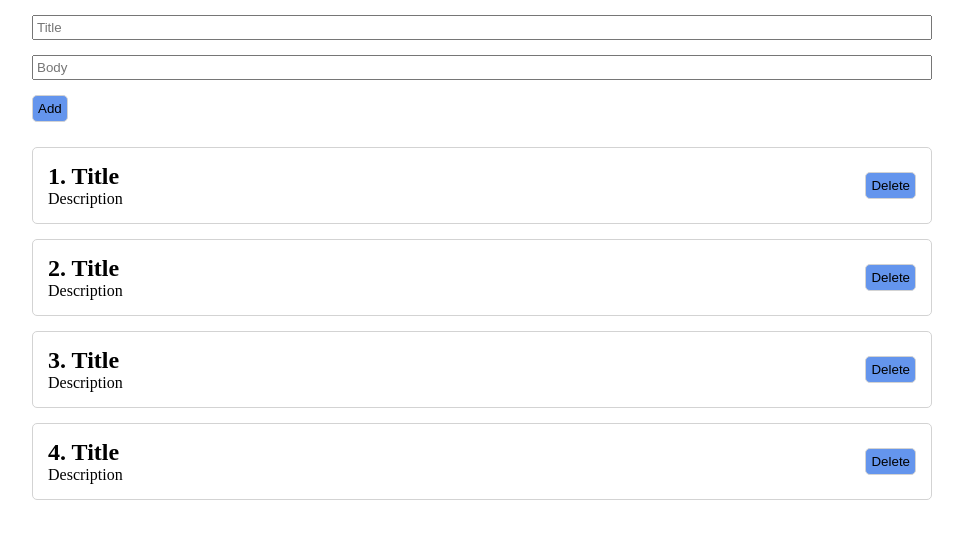
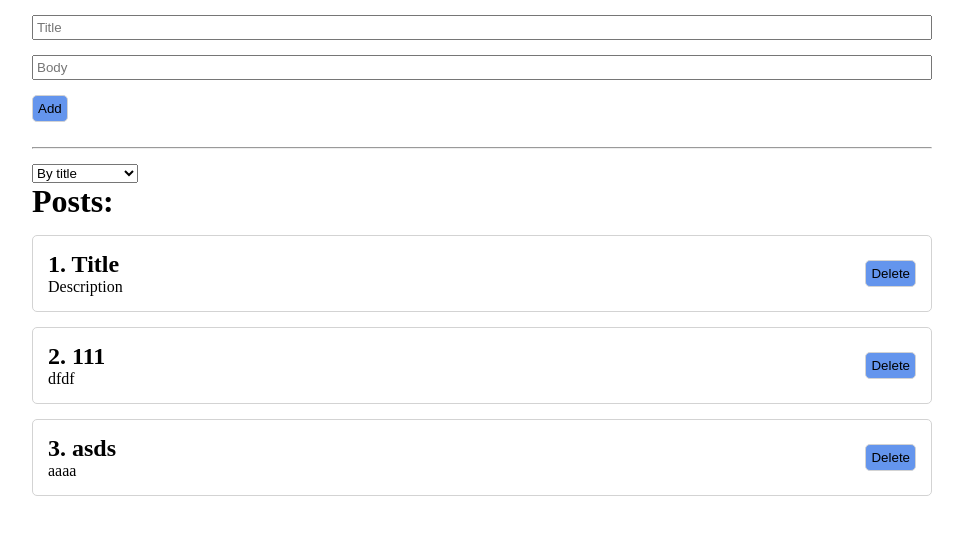
Before and after one commit to autoex/ulbi_react_course, a React (Create React App) app: page / in a window 1280 px wide. Shown: the top 538 px of the page, without its empty margins (158-1121 px from the left). Built offline with nearby package versions, Linux system fonts and the light colour scheme.

Commit message:
sort realization

```diff
--- a/src/App.js
+++ b/src/App.js
@@ -2,15 +2,17 @@ import React, {useState} from 'react';
 import './styles/App.css'
 import Posts from "./components/Posts";
 import Form from "./components/Form";
+import Select from "./UI/select/Select";
 
 
 const App = () => {
     const [posts, setPosts] = useState([
         {id: 1, title: 'Title', description: 'Description'},
-        {id: 2, title: 'Title', description: 'Description'},
-        {id: 3, title: 'Title', description: 'Description'},
-        {id: 4, title: 'Title', description: 'Description'},
+        {id: 1, title: '111', description: 'dfdf'},
+        {id: 1, title: 'asds', description: 'aaaa'},
+
     ]);
+    const [selectedSort, setSelectedSort] = useState('');
 
     const createPost =(post)=> {
         setPosts([...posts, post])
@@ -21,10 +23,19 @@ const App = () => {
 
 
     };
+    const sortPosts =(sort)=> {
+        setSelectedSort(sort);
+        setPosts([...posts.sort((a, b)=> a[sort].localeCompare(b[sort]))])
+        console.log(sort);
+    }
     return (
         <div className='app'>
             <Form createPost={createPost} />
-            <Posts posts={posts} removePost={removePost}/>
+            <hr style={{marginBottom: '15px'}}/>
+            <Select value={selectedSort} sortPosts={sortPosts} defaultValue='Select' options={[{value: 'title', name: 'By title'}, {value: 'description', name: 'By description'}]}/>
+
+            {posts.length === 0 ? 'No posts' : <Posts posts={posts} removePost={removePost}/>}
+
 
 
         </div>
--- /dev/null
+++ b/src/UI/select/Select.js
@@ -0,0 +1,12 @@
+import React from 'react';
+
+const Select = ({defaultValue, options, sortPosts, value}) => {
+    return (
+        <select value={value} onChange={(e)=>sortPosts(e.target.value)}>
+            <option disabled>{defaultValue}</option>
+            {options.map(option => <option key={option.value} value={option.value}>{option.name}</option>)}
+        </select>
+    );
+};
+
+export default Select;
--- a/src/components/Posts.js
+++ b/src/components/Posts.js
@@ -4,7 +4,8 @@ import FlipMove from "react-flip-move";
 
 const Posts = ({posts, removePost}) => {
     return (
-        <div>
+        <div className='posts'>
+            <h1>Posts:</h1>
             <FlipMove>
                 {posts.map((post, idx) => <PostItem removePost={removePost} key={post.id} post={post} idx={idx + 1}/>)}
             </FlipMove>
--- a/src/styles/App.css
+++ b/src/styles/App.css
@@ -22,3 +22,6 @@
 
 .post_btn {}
 .post_title{}
+.posts h1 {
+    padding-bottom: 15px;
+}
```
